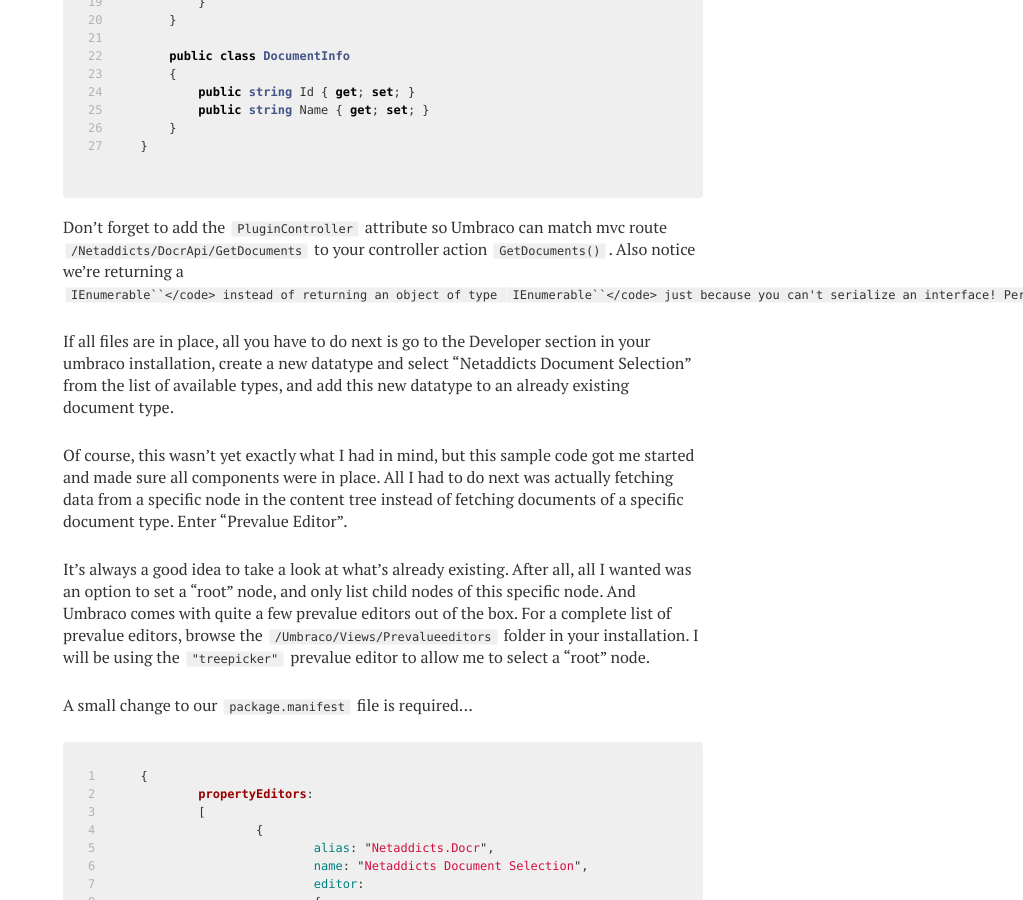
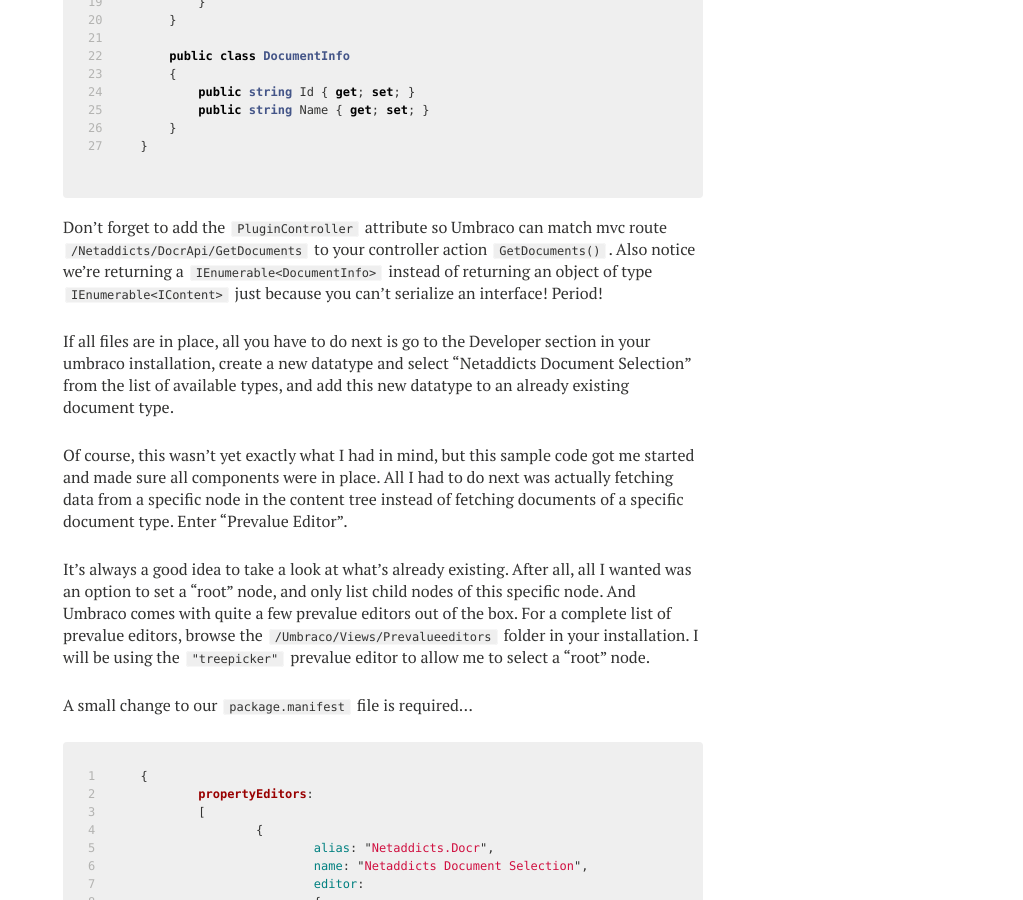
Before and after one commit to netaddicts/netaddicts.github.io, a Jekyll site: the page built from _posts/2014-01-14-v7-xpathdropdownlist-aka-docr.md, in a window 1280 px wide and 900 px high, scrolled down 3133 px. Shown: the whole window, without its empty margins (257-1280 px from the left). Built offline with Jekyll 4.4.1, drawn with Linux system fonts in a browser that asks for light colours; nearby versions of some CDN libraries; comment, search, counter and statistics services are not loaded.

Commit message:
Maybe this one will be the good one?

```diff
--- a/_posts/2014-01-14-v7-xpathdropdownlist-aka-docr.md
+++ b/_posts/2014-01-14-v7-xpathdropdownlist-aka-docr.md
@@ -137,7 +137,7 @@ namespace Web.Controllers.Api
 {% endhighlight %}
 
 Don't forget to add the <code>PluginController</code> attribute so Umbraco can match mvc route <code>/Netaddicts/DocrApi/GetDocuments</code> to your controller action <code>GetDocuments()</code>.
-Also notice we're returning a <code>IEnumerable`<DocumentInfo>`</code> instead of returning an object of type <code>IEnumerable`<IContent>`</code> just because you can't serialize an interface! Period!
+Also notice we're returning a `IEnumerable<DocumentInfo>` instead of returning an object of type `IEnumerable<IContent>` just because you can't serialize an interface! Period!
 
 If all files are in place, all you have to do next is go to the Developer section in your umbraco installation, create a new datatype and select "Netaddicts Document Selection" from the list of available types, and add this new datatype to an already existing document type.
 
```
